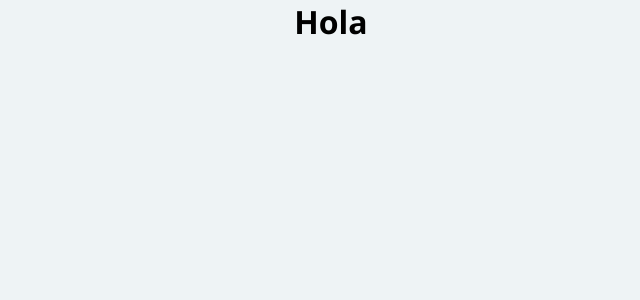
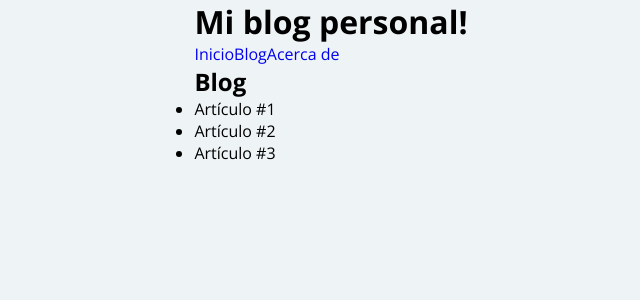
Before and after one commit to alfred3ks/app_react_route_blog, a React (Vite) app: page /blog in a window 1280 px wide. Shown: the top 300 px of the page, without its empty margins (309-949 px from the left). Built offline with nearby package versions, Linux system fonts and the light colour scheme.

Commit message:
Creación de las rutas.

```diff
--- a/src/App.jsx
+++ b/src/App.jsx
@@ -1,8 +1,23 @@
+import { BrowserRouter, Route, Routes } from "react-router-dom";
+import Inicio from "./components/Inicio";
+import Blog from "./components/Blog";
+import AcercaDe from "./components/AcercaDe";
+import Header from "./components/Header";
+
 const App = () => {
   return (
-    <div>
-      <h1>Hola</h1>
-    </div>
+    <BrowserRouter>
+      <div>
+        <Header />
+        <main>
+          <Routes>
+            <Route path={"/"} element={<Inicio />} />
+            <Route path={"/blog"} element={<Blog />} />
+            <Route path={"/acerca-de"} element={<AcercaDe />} />
+          </Routes>
+        </main>
+      </div>
+    </BrowserRouter>
   );
 };
 
--- /dev/null
+++ b/src/components/AcercaDe.jsx
@@ -0,0 +1,10 @@
+const AcercaDe = () => {
+  return (
+    <div>
+      <h2>Acerca de</h2>
+      <p>Hola, me llamo alfred3ks</p>
+    </div>
+  );
+};
+
+export default AcercaDe;
--- /dev/null
+++ b/src/components/Blog.jsx
@@ -0,0 +1,14 @@
+const Blog = () => {
+  return (
+    <div>
+      <h2>Blog</h2>
+      <ul>
+        <li>Artículo #1</li>
+        <li>Artículo #2</li>
+        <li>Artículo #3</li>
+      </ul>
+    </div>
+  );
+};
+
+export default Blog;
--- /dev/null
+++ b/src/components/Header.jsx
@@ -0,0 +1,16 @@
+import { NavLink } from "react-router-dom";
+
+const Header = () => {
+  return (
+    <header>
+      <h1>Mi blog personal!</h1>
+      <nav>
+        <NavLink to={"/"}>Inicio</NavLink>
+        <NavLink to={"/blog"}>Blog</NavLink>
+        <NavLink to={"acerca-de"}>Acerca de</NavLink>
+      </nav>
+    </header>
+  );
+};
+
+export default Header;
--- /dev/null
+++ b/src/components/Inicio.jsx
@@ -0,0 +1,10 @@
+const Inicio = () => {
+  return (
+    <div>
+      <h2>Página de Inicio</h2>
+      <p>Esta es la página principal de nuestro sitio</p>
+    </div>
+  );
+};
+
+export default Inicio;
```
